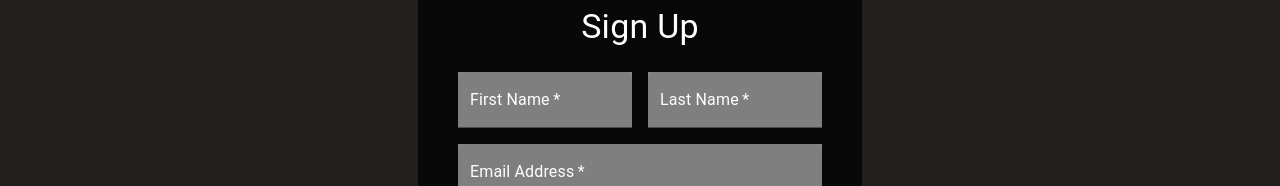
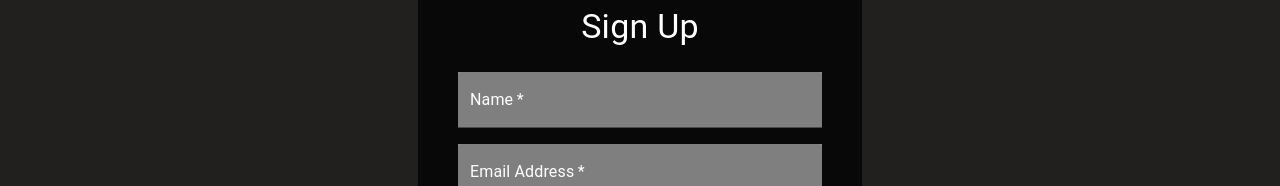
Before and after one commit to Wilson036/movie-app, a React (Create React App) app: page /singUp in a window 1280 px wide. Shown: the part 200-386 px from the top of the page. Built offline with nearby package versions, Linux system fonts and the light colour scheme; no server answers.

Commit message:
重構表單檢核

```diff
--- a/src/components/UserForm.js
+++ b/src/components/UserForm.js
@@ -1,4 +1,4 @@
-import React, { useEffect, useState } from 'react';
+import React, { useEffect, useRef, useState } from 'react';
 import Avatar from '@material-ui/core/Avatar';
 import Button from '@material-ui/core/Button';
 import CssBaseline from '@material-ui/core/CssBaseline';
@@ -19,6 +19,7 @@ import FacebookLogin from 'react-facebook-login';
 import { useMutation } from '@apollo/client';
 import { LOGIN_BY_OAUTH } from 'gql/mutation';
 import { useChangeLoggedState } from 'store/hook';
+import { vaildateStateFun } from '../util';
 
 const useStyles = makeStyles((theme) => ({
   paper: {
@@ -80,8 +81,7 @@ const GOOGLE_LOGIN_BTN = styled(GoogleLogin)`
 const UserForm = (props) => {
   const { formStyle } = props;
   const userObj = {
-    firstName: '',
-    lastName: '',
+    name: '',
     password: '',
     email: '',
     comfiredPassword: '',
@@ -93,17 +93,20 @@ const UserForm = (props) => {
     readTerms: true,
   });
   const [disableState, setDisableState] = useState(true);
-  const [touched, setTouched] = useState(false);
+  const didMount = useRef(false);
   const [showPassword, setShowPassword] = useState({
     password: false,
     comfiredPassword: false,
   });
+
   useEffect(() => {
-    if (touched) {
+    if (didMount.current) {
       const vaildate = Object.values(errorState)
         .map(Boolean)
         .some((value) => value);
       setDisableState(vaildate);
+    } else {
+      didMount.current = true;
     }
   }, [errorState]);
 
@@ -128,48 +131,7 @@ const UserForm = (props) => {
   };
 
   const vaildateState = (e) => {
-    const value = e.target.value;
-    const name = e.target.name;
-    let errorMsg = '';
-    switch (name) {
-      case 'firstName':
-      case 'lastName':
-        if (!value.trim()) {
-          errorMsg = '請輸入姓名';
-        }
-        break;
-      case 'password':
-        if (value.trim().length < 8) {
-          errorMsg = '密碼長度需大於8';
-        }
-        break;
-      case 'email':
-        if (
-          !/^\w+((-\w+)|(\.\w+))*\@[A-Za-z0-9]+((\.|-)[A-Za-z0-9]+)*\.[A-Za-z]+$/.test(
-            value
-          )
-        ) {
-          errorMsg = 'email格式不對';
-        }
-        break;
-      case 'comfiredPassword':
-        // @ts-ignore
-        const pwd = document.querySelector('#password').value;
-        // @ts-ignore
-        const comfiredPwd = document.querySelector('#comfiredPassword').value;
-        if (pwd !== comfiredPwd) {
-          errorMsg = '密碼不吻合';
-        }
-        break;
-      case 'readTerms':
-        setErrorState({
-          ...errorState,
-          readTerms: !errorState.readTerms,
-        });
-        setTouched(true);
-        return;
-    }
-    setErrorState({ ...errorState, [name]: errorMsg });
+    vaildateStateFun(e, setErrorState, errorState);
   };
 
   const [LoginWithOauth] = useMutation(LOGIN_BY_OAUTH);
@@ -220,36 +182,18 @@ const UserForm = (props) => {
             {formStyle === 'singUp' && (
               <>
                 {' '}
-                <Grid item xs={12} sm={6}>
+                <Grid item xs={12}>
                   <StyledTextField
-                    autoComplete="fname"
+                    autoComplete="name"
                     color="secondary"
-                    name="firstName"
+                    name="name"
                     variant="filled"
                     required
                     fullWidth
-                    id="firstName"
-                    label="First Name"
-                    error={!!errorState.firstName}
-                    helperText={errorState.firstName}
-                    onChange={(e) => {
-                      getUserData(e);
-                      vaildateState(e);
-                    }}
-                  />
-                </Grid>
-                <Grid item xs={12} sm={6}>
-                  <StyledTextField
-                    variant="filled"
-                    color="secondary"
-                    required
-                    fullWidth
-                    id="lastName"
-                    label="Last Name"
-                    name="lastName"
-                    autoComplete="lname"
-                    error={!!errorState.lastName}
-                    helperText={errorState.lastName}
+                    id="name"
+                    label="Name"
+                    error={!!errorState.name}
+                    helperText={errorState.name}
                     onChange={(e) => {
                       getUserData(e);
                       vaildateState(e);
@@ -361,6 +305,7 @@ const UserForm = (props) => {
                       <StyledCheckBox
                         type="checkbox"
                         name="readTerms"
+                        id="readTerms"
                         onChange={(e) => {
                           vaildateState(e);
                         }}
--- a/src/util.js
+++ b/src/util.js
@@ -24,4 +24,45 @@ const setDateFormat = (date) => {
   return `${date.getFullYear()}-${month}-${day}`;
 };
 
-export { showTimeListGroupByType, setDateFormat };
+const vaildateStateFun = (e, setErrorState, errorState) => {
+  const value = e.target.value;
+  const name = e.target.name;
+  let errorMsg = null;
+  switch (name) {
+    case 'name':
+      if (!value.trim()) {
+        errorMsg = '請輸入姓名';
+      }
+      break;
+    case 'password':
+      if (value.trim().length < 8) {
+        errorMsg = '密碼長度需大於8';
+      }
+      break;
+    case 'email':
+      if (
+        !/^\w+((-\w+)|(\.\w+))*\@[A-Za-z0-9]+((\.|-)[A-Za-z0-9]+)*\.[A-Za-z]+$/.test(
+          value
+        )
+      ) {
+        errorMsg = 'email格式不對';
+      }
+      break;
+    case 'comfiredPassword':
+      // @ts-ignore
+      const pwd = document.querySelector('#password').value;
+      // @ts-ignore
+      const comfiredPwd = document.querySelector('#comfiredPassword').value;
+      if (pwd !== comfiredPwd) {
+        errorMsg = '密碼不吻合';
+      }
+      break;
+    case 'readTerms':
+      // @ts-ignore
+      errorMsg = !errorState[name];
+      break;
+  }
+  setErrorState({ ...errorState, [name]: errorMsg });
+};
+
+export { showTimeListGroupByType, setDateFormat, vaildateStateFun };
```
